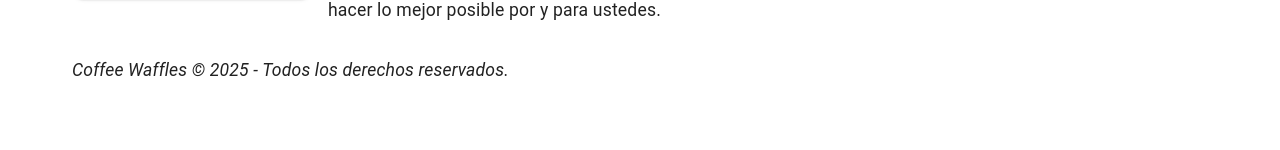
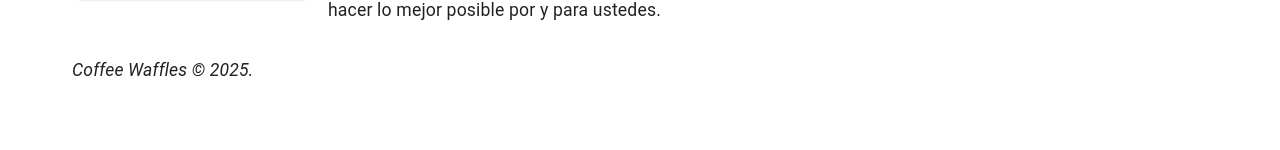
Before and after one commit to carlockk/proyectoModulo5, a React (Vite) app: page /about in a window 1280 px wide. Shown: the part 377-527 px from the top of the page. Built offline with nearby package versions, Linux system fonts and the light colour scheme.

Commit message:
About.jsx

```diff
--- a/src/pages/About.jsx
+++ b/src/pages/About.jsx
@@ -43,7 +43,7 @@
         Con el tiempo hemos adaptado el servicio a las necesidades actuales y hemos creado productos nuevos que tanto nosotros como el resto esperamos que sean de su total agrado.
         Siempre innovando y probando nuevas recetas, trataremos de hacer lo mejor posible por y para ustedes.
         <br /><br />
-        <em>Coffee Waffles &copy; {new Date().getFullYear()} - Todos los derechos reservados.</em>
+        <em>Coffee Waffles &copy; {new Date().getFullYear()}.</em>
       </Typography>
     </Container>
   );
```
